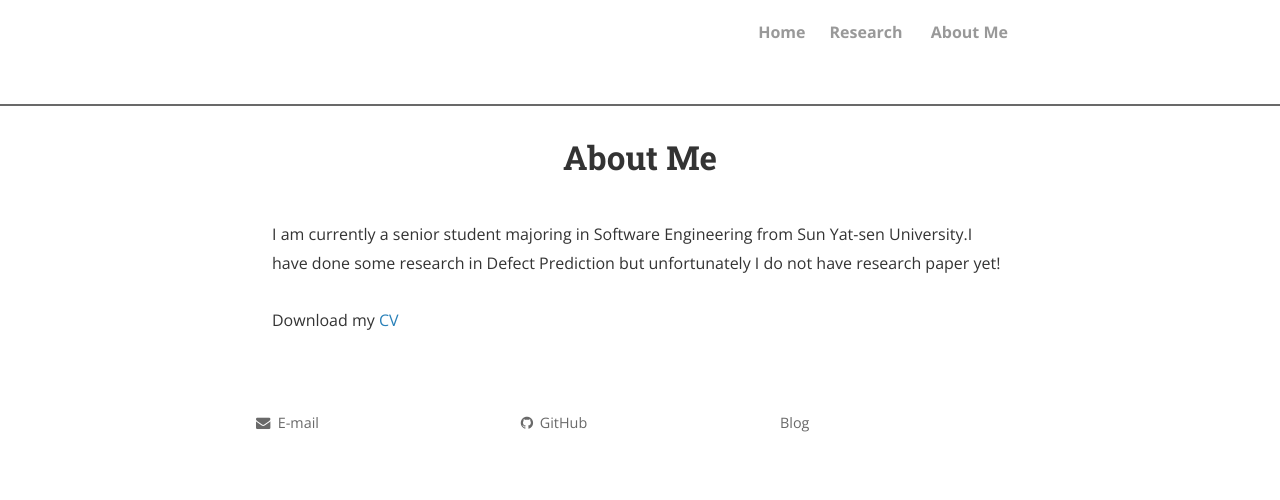
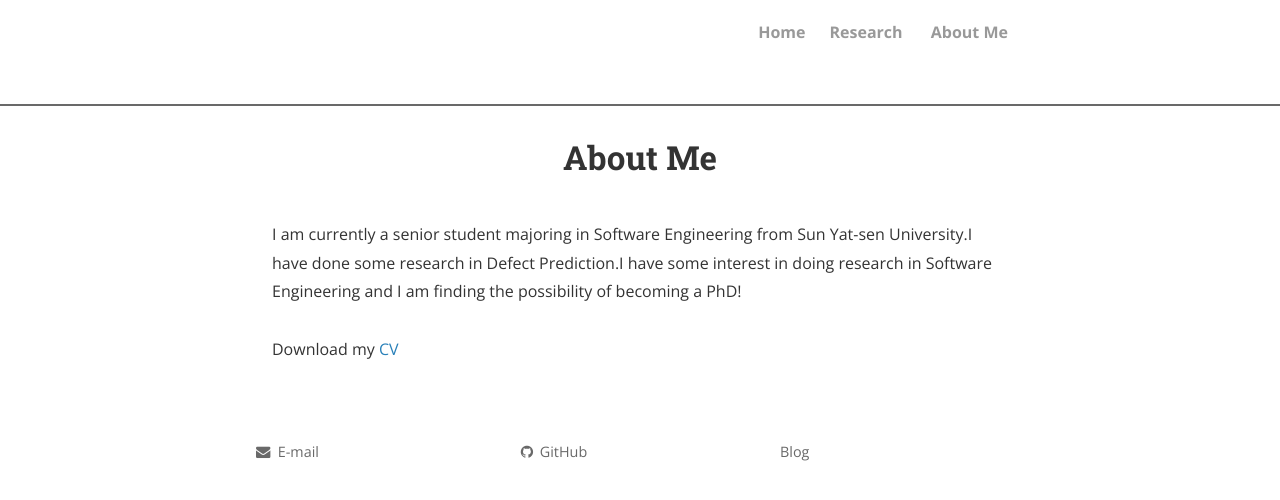
Before and after one commit to LebronX/LebronX.github.io, a Jekyll site: the page built from about.md, in a window 1280 px wide. Shown: the top 500 px of the page. Built offline with Jekyll 4.4.1, drawn with Linux system fonts in a browser that asks for light colours; nearby versions of some CDN libraries; comment, search, counter and statistics services are not loaded; a style sheet for code colours, icons or effects is not loaded.

Commit message:
try new model

```diff
--- a/about.md
+++ b/about.md
@@ -3,7 +3,7 @@ layout: page
 title: About Me
 permalink: /about/
 ---
-I am currently a senior student majoring in Software Engineering from Sun Yat-sen University.I have done some research in Defect Prediction but unfortunately I do not have research paper yet!
+I am currently a senior student majoring in Software Engineering from Sun Yat-sen University.I have done some research in Defect Prediction.I have some interest in doing research in Software Engineering and I am finding the possibility of becoming a PhD!
 <br>
 <br>
 Download my <a href="https://github.com/LebronX/LebronX.github.io/blob/master/Xuan_Xie_CV_7_28_2018.pdf" download="Xuan XIE- CV">CV</a><br>
```
